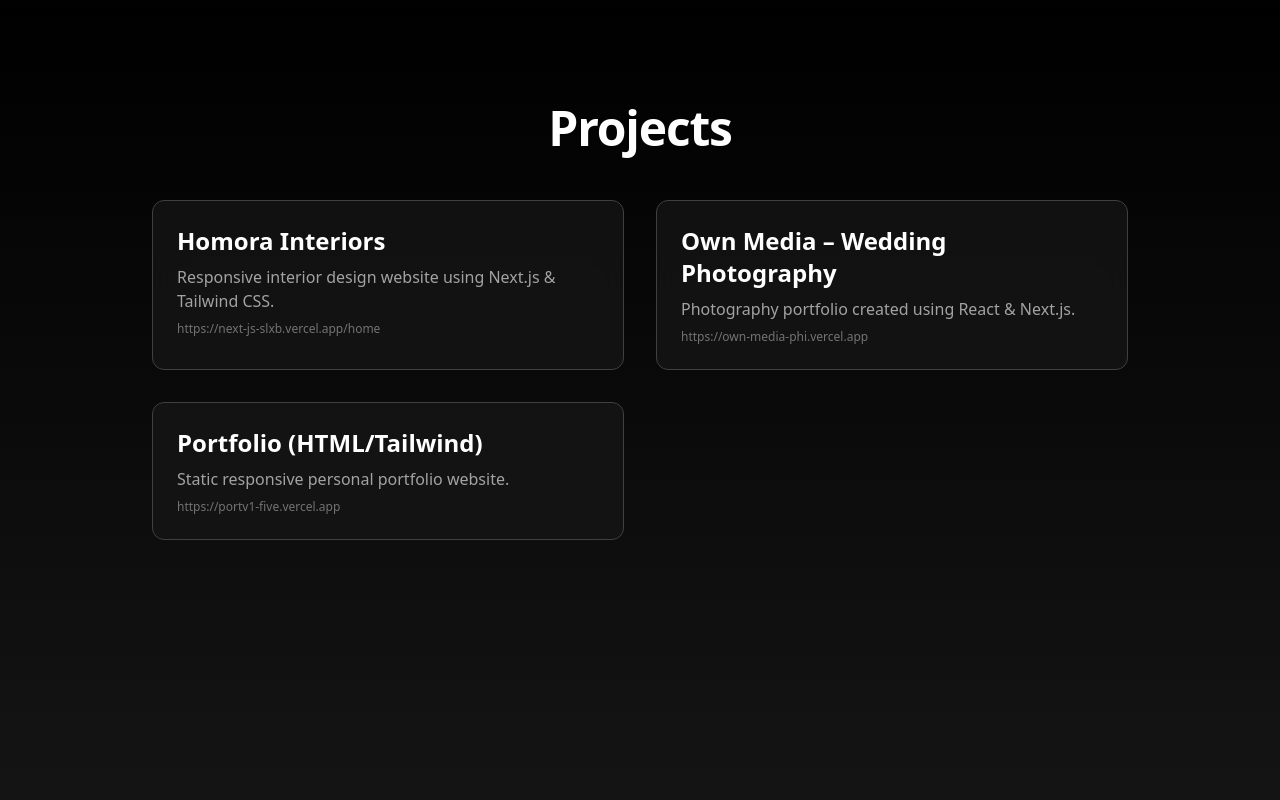
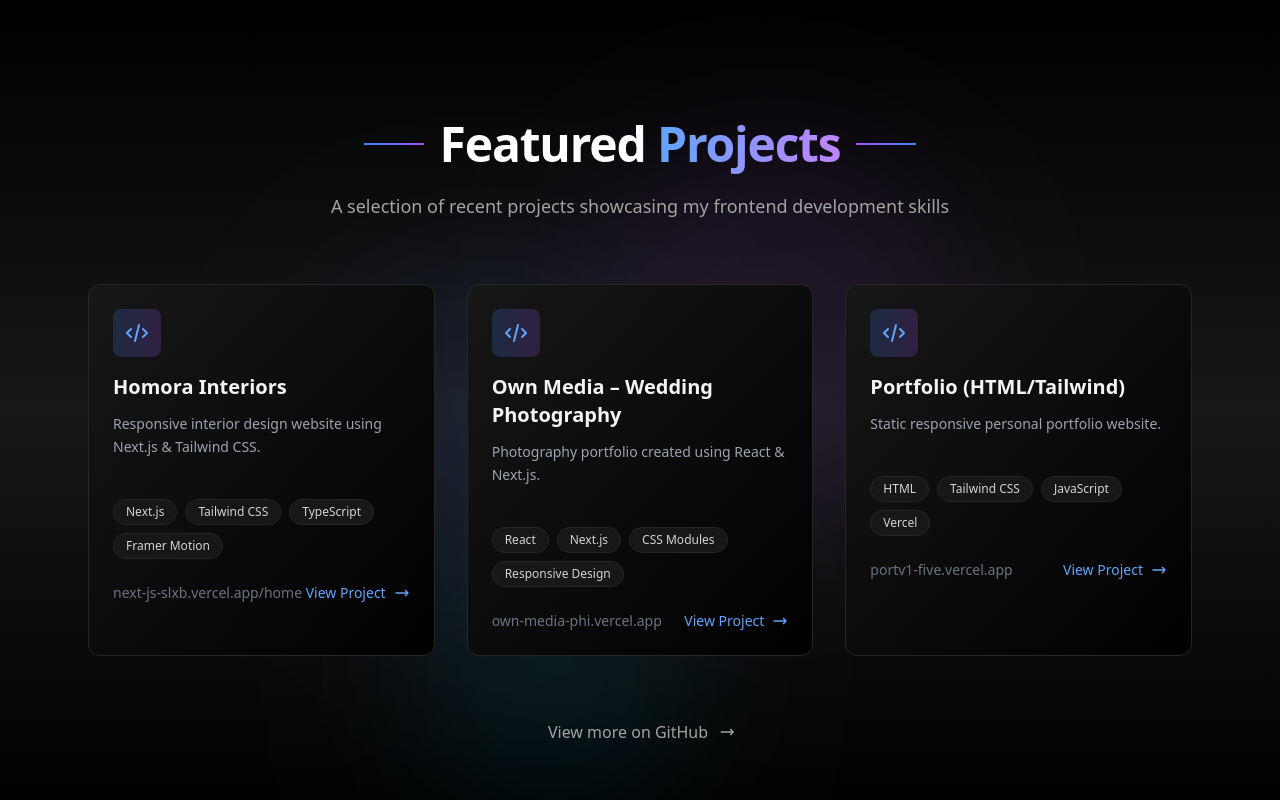
Before and after one commit to Thejusmohanan7/react_portfolio, a React (Vite) app: page / in a window 1280 px wide. Shown: the part 3120-3920 px from the top of the page. Built offline with nearby package versions, Linux system fonts and the light colour scheme.

Commit message:
updated projects section

```diff
--- a/src/components/Projects.tsx
+++ b/src/components/Projects.tsx
@@ -1,75 +1,303 @@
 import { motion, useScroll, useTransform } from "framer-motion";
+import { useState } from "react";
 
 interface Project {
   name: string;
   description: string;
   url: string;
+  tech: string[];
 }
 
 const projects: Project[] = [
   {
     name: "Homora Interiors",
-    description:
-      "Responsive interior design website using Next.js & Tailwind CSS.",
+    description: "Responsive interior design website using Next.js & Tailwind CSS.",
     url: "https://next-js-slxb.vercel.app/home",
+    tech: ["Next.js", "Tailwind CSS", "TypeScript", "Framer Motion"]
   },
   {
     name: "Own Media – Wedding Photography",
-    description:
-      "Photography portfolio created using React & Next.js.",
+    description: "Photography portfolio created using React & Next.js.",
     url: "https://own-media-phi.vercel.app",
+    tech: ["React", "Next.js", "CSS Modules", "Responsive Design"]
   },
   {
     name: "Portfolio (HTML/Tailwind)",
     description: "Static responsive personal portfolio website.",
     url: "https://portv1-five.vercel.app",
+    tech: ["HTML", "Tailwind CSS", "JavaScript", "Vercel"]
   },
 ];
 
 const Projects = () => {
   const { scrollY } = useScroll();
   const yContent = useTransform(scrollY, [0, 500], [30, -30]);
+  const opacityBg = useTransform(scrollY, [0, 500], [1, 0.6]);
+  const scaleBg = useTransform(scrollY, [0, 500], [1, 1.05]);
+
+  // State for hover effect
+  const [hoveredProject, setHoveredProject] = useState<number | null>(null);
 
   return (
     <section id="projects" className="relative min-h-screen bg-black text-white flex flex-col items-center overflow-hidden">
-      {/* Background */}
-      <div className="absolute inset-0 bg-gradient-to-b from-black to-neutral-900 opacity-90" />
+      {/* Animated Background with scroll effects */}
+      <motion.div
+        style={{ opacity: opacityBg, scale: scaleBg }}
+        className="absolute inset-0 bg-gradient-to-b from-black via-neutral-900 to-black"
+      />
+
+      {/* Animated floating elements */}
+      <div className="absolute inset-0 overflow-hidden">
+        <motion.div
+          style={{ y: useTransform(scrollY, [0, 500], [0, 120]) }}
+          className="absolute top-1/3 left-1/4 w-80 h-80 bg-blue-600 rounded-full mix-blend-screen filter blur-3xl opacity-10"
+          animate={{
+            x: ["0%", "5%", "0%"],
+            scale: [1, 1.2, 1]
+          }}
+          transition={{
+            duration: 10,
+            repeat: Infinity,
+            repeatType: "reverse"
+          }}
+        />
+        <motion.div
+          style={{ y: useTransform(scrollY, [0, 500], [0, -100]) }}
+          className="absolute bottom-1/3 right-1/4 w-96 h-96 bg-purple-600 rounded-full mix-blend-screen filter blur-3xl opacity-10"
+          animate={{
+            y: ["0%", "-5%", "0%"],
+            rotate: [0, 180, 360]
+          }}
+          transition={{
+            duration: 12,
+            repeat: Infinity,
+            ease: "linear"
+          }}
+        />
+        <motion.div
+          style={{ y: useTransform(scrollY, [0, 500], [0, 60]) }}
+          className="absolute top-2/3 left-1/3 w-64 h-64 bg-cyan-600 rounded-full mix-blend-screen filter blur-3xl opacity-10"
+          animate={{
+            scale: [1, 1.3, 1],
+            opacity: [0.1, 0.15, 0.1]
+          }}
+          transition={{
+            duration: 8,
+            repeat: Infinity,
+            repeatType: "reverse",
+            delay: 1
+          }}
+        />
+      </div>
 
       <motion.div
         style={{ y: yContent }}
-        className="relative z-10 max-w-5xl w-full px-6 py-16"
+        className="relative z-10 max-w-6xl w-full px-6 py-20"
       >
-        <motion.h2
-          initial={{ opacity: 0, y: 20 }}
+        {/* Section Header with Animation */}
+        <motion.div
+          initial={{ opacity: 0, y: 30 }}
           whileInView={{ opacity: 1, y: 0 }}
-          viewport={{ once: true }}
+          viewport={{ once: true, margin: "-100px" }}
           transition={{ duration: 0.8, ease: "easeOut" }}
-          className="text-3xl sm:text-4xl md:text-5xl font-semibold tracking-tight mb-12 text-center"
+          className="text-center mb-16"
         >
-          Projects
-        </motion.h2>
+          <div className="inline-flex items-center gap-4 mb-6">
+            <motion.div
+              initial={{ width: 0 }}
+              whileInView={{ width: 60 }}
+              viewport={{ once: true }}
+              transition={{ duration: 0.8, delay: 0.2 }}
+              className="h-0.5 bg-gradient-to-r from-blue-500 to-purple-500"
+            />
+            <motion.h2
+              initial={{ opacity: 0, x: -20 }}
+              whileInView={{ opacity: 1, x: 0 }}
+              viewport={{ once: true }}
+              transition={{ duration: 0.8, ease: "easeOut" }}
+              whileHover={{ scale: 1.02 }}
+              className="text-3xl sm:text-4xl md:text-5xl font-semibold tracking-tight"
+            >
+              Featured <span className="text-transparent bg-clip-text bg-gradient-to-r from-blue-400 to-purple-400">Projects</span>
+            </motion.h2>
+            <motion.div
+              initial={{ width: 0 }}
+              whileInView={{ width: 60 }}
+              viewport={{ once: true }}
+              transition={{ duration: 0.8, delay: 0.2 }}
+              className="h-0.5 bg-gradient-to-r from-purple-500 to-blue-500"
+            />
+          </div>
 
-        <div className="grid grid-cols-1 md:grid-cols-2 gap-8">
+          <motion.p
+            initial={{ opacity: 0 }}
+            whileInView={{ opacity: 1 }}
+            viewport={{ once: true }}
+            transition={{ delay: 0.4 }}
+            className="text-lg text-neutral-400 max-w-2xl mx-auto"
+          >
+            A selection of recent projects showcasing my frontend development skills
+          </motion.p>
+        </motion.div>
+
+        {/* Projects Grid */}
+        <div className="grid grid-cols-1 lg:grid-cols-3 gap-8">
           {projects.map((project, index) => (
             <motion.a
               key={index}
               href={project.url}
               target="_blank"
               rel="noopener noreferrer"
-              initial={{ opacity: 0, y: 20 }}
-              whileInView={{ opacity: 1, y: 0 }}
-              viewport={{ once: true }}
+              initial={{ opacity: 0, y: 30, scale: 0.9 }}
+              whileInView={{ opacity: 1, y: 0, scale: 1 }}
+              viewport={{ once: true, margin: "-50px" }}
               transition={{ duration: 0.8, delay: index * 0.2, ease: "easeOut" }}
-              className="bg-neutral-900/70 backdrop-blur-md p-6 rounded-xl border border-neutral-700 hover:border-white transition-colors cursor-pointer"
+              onMouseEnter={() => setHoveredProject(index)}
+              onMouseLeave={() => setHoveredProject(null)}
+              className="group relative"
             >
-              <h3 className="text-xl sm:text-2xl font-semibold mb-2">{project.name}</h3>
-              <p className="text-neutral-400 text-sm sm:text-base leading-relaxed">
-                {project.description}
-              </p>
-              <p className="mt-2 text-xs text-neutral-500 truncate">{project.url}</p>
+              {/* Project Card */}
+              <motion.div
+                whileHover={{
+                  y: -10,
+                  boxShadow: "0 20px 40px rgba(0, 0, 0, 0.3)"
+                }}
+                className="h-full bg-gradient-to-br from-neutral-900 to-black rounded-xl border border-neutral-800 overflow-hidden relative group-hover:border-blue-500/50 transition-all duration-300"
+              >
+                {/* Card Header */}
+                <div className="p-6 pb-4">
+                  {/* Project Icon */}
+                  <motion.div
+                    animate={{
+                      rotate: hoveredProject === index ? [0, 10, -10, 0] : 0,
+                      scale: hoveredProject === index ? 1.1 : 1
+                    }}
+                    transition={{ duration: 0.3 }}
+                    className="w-12 h-12 rounded-lg bg-gradient-to-r from-blue-500/20 to-purple-500/20 flex items-center justify-center mb-4"
+                  >
+                    <svg className="w-6 h-6 text-blue-400" fill="none" stroke="currentColor" viewBox="0 0 24 24" xmlns="http://www.w3.org/2000/svg">
+                      <path strokeLinecap="round" strokeLinejoin="round" strokeWidth={2} d="M10 20l4-16m4 4l4 4-4 4M6 16l-4-4 4-4" />
+                    </svg>
+                  </motion.div>
+
+                  {/* Project Name */}
+                  <motion.h3
+                    animate={{
+                      color: hoveredProject === index ? "#ffffff" : "#f3f4f6"
+                    }}
+                    className="text-xl font-semibold mb-3"
+                  >
+                    {project.name}
+                  </motion.h3>
+
+                  {/* Project Description */}
+                  <motion.p
+                    animate={{
+                      color: hoveredProject === index ? "#d1d5db" : "#9ca3af"
+                    }}
+                    className="text-neutral-400 text-sm leading-relaxed mb-6"
+                  >
+                    {project.description}
+                  </motion.p>
+                </div>
+
+                {/* Tech Stack */}
+                <div className="px-6 pb-6">
+                  <div className="flex flex-wrap gap-2 mb-6">
+                    {project.tech.map((tech, techIndex) => (
+                      <motion.span
+                        key={techIndex}
+                        initial={{ opacity: 0, scale: 0.8 }}
+                        whileInView={{ opacity: 1, scale: 1 }}
+                        viewport={{ once: true }}
+                        transition={{ delay: 0.5 + (index * 0.2) + (techIndex * 0.05) }}
+                        whileHover={{
+                          scale: 1.1,
+                          y: -3,
+                          backgroundColor: "rgba(59, 130, 246, 0.2)",
+                          borderColor: "rgb(59, 130, 246)"
+                        }}
+                        className="px-3 py-1 text-xs bg-neutral-900 text-neutral-300 rounded-full border border-neutral-800 transition-all duration-300"
+                      >
+                        {tech}
+                      </motion.span>
+                    ))}
+                  </div>
+
+                  {/* View Project Button */}
+                  <div className="flex items-center justify-between">
+                    <motion.span
+                      animate={{
+                        color: hoveredProject === index ? "#93c5fd" : "#6b7280"
+                      }}
+                      className="text-sm text-neutral-500 truncate"
+                    >
+                      {project.url.replace('https://', '')}
+                    </motion.span>
+
+                    <motion.div
+                      animate={{
+                        scale: hoveredProject === index ? 1.2 : 1,
+                        x: hoveredProject === index ? 5 : 0
+                      }}
+                      className="flex items-center gap-2 text-blue-400"
+                    >
+                      <span className="text-sm font-medium">View Project</span>
+                      <svg className="w-4 h-4" fill="none" stroke="currentColor" viewBox="0 0 24 24" xmlns="http://www.w3.org/2000/svg">
+                        <path strokeLinecap="round" strokeLinejoin="round" strokeWidth={2} d="M17 8l4 4m0 0l-4 4m4-4H3" />
+                      </svg>
+                    </motion.div>
+                  </div>
+                </div>
+
+                {/* Hover Overlay */}
+                <motion.div
+                  initial={{ opacity: 0 }}
+                  whileHover={{ opacity: 1 }}
+                  className="absolute inset-0 bg-gradient-to-t from-black/60 via-transparent to-transparent pointer-events-none"
+                />
+
+                {/* Bottom Gradient Border */}
+                <motion.div
+                  initial={{ width: 0 }}
+                  whileHover={{ width: "100%" }}
+                  transition={{ duration: 0.3 }}
+                  className="h-0.5 bg-gradient-to-r from-blue-500 to-purple-500 absolute bottom-0 left-0"
+                />
+              </motion.div>
             </motion.a>
           ))}
         </div>
+
+        {/* View More Projects (Optional) */}
+        <motion.div
+          initial={{ opacity: 0, y: 20 }}
+          whileInView={{ opacity: 1, y: 0 }}
+          viewport={{ once: true }}
+          transition={{ duration: 0.8, delay: 0.6 }}
+          className="mt-16 text-center"
+        >
+          <motion.a
+            href="https://github.com"
+            target="_blank"
+            rel="noopener noreferrer"
+            className="inline-flex items-center gap-2 text-neutral-400 hover:text-white transition-colors duration-300 group"
+            whileHover={{ scale: 1.05 }}
+          >
+            <span>View more on GitHub</span>
+            <motion.svg
+              animate={{ x: [0, 5, 0] }}
+              transition={{ duration: 1.5, repeat: Infinity }}
+              className="w-4 h-4 group-hover:text-blue-400"
+              fill="none"
+              stroke="currentColor"
+              viewBox="0 0 24 24"
+              xmlns="http://www.w3.org/2000/svg"
+            >
+              <path strokeLinecap="round" strokeLinejoin="round" strokeWidth={2} d="M17 8l4 4m0 0l-4 4m4-4H3" />
+            </motion.svg>
+          </motion.a>
+        </motion.div>
       </motion.div>
     </section>
   );
```
